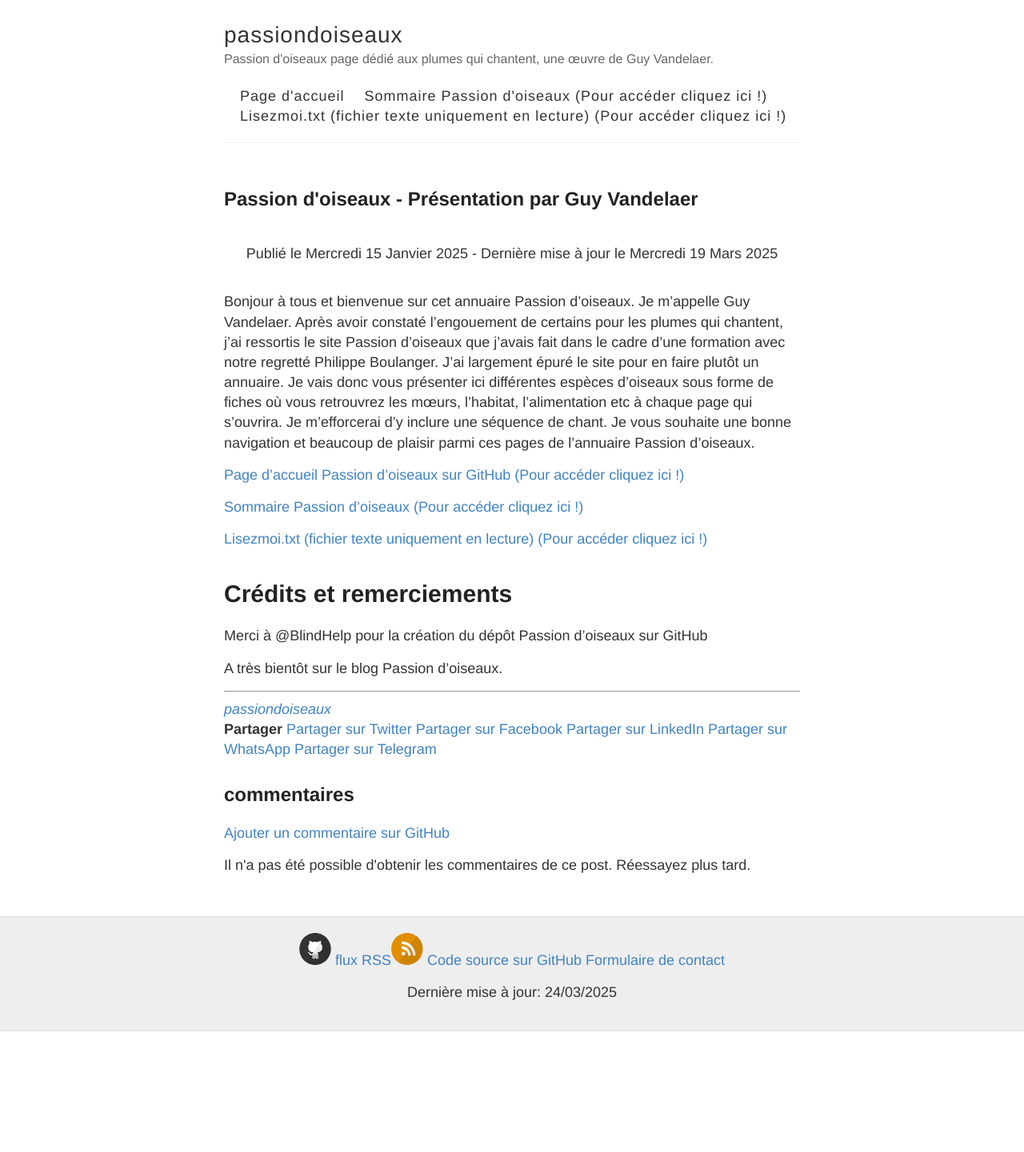
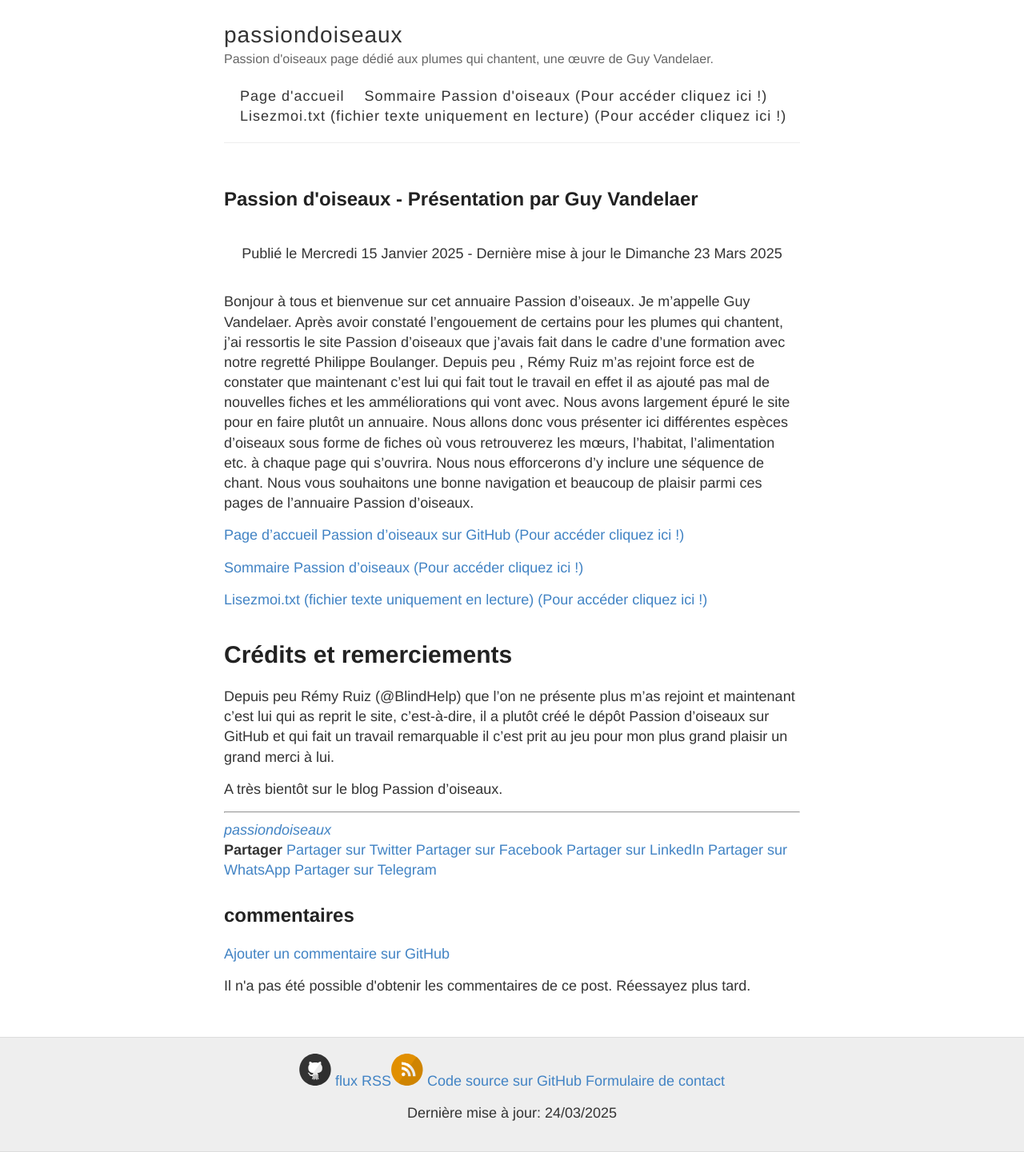
Before and after one commit to BlindHelp/passiondoiseaux, a Jekyll site: the page built from _posts/2025-01-15-Passion-Oiseaux.md, in a window 1280 px wide. Shown: the whole page at 80% size. Built offline with Jekyll 4.4.1, drawn with Linux system fonts in a browser that asks for light colours; comment, search, counter and statistics services are not loaded; before the commit the page ends 1290 px from its top, so only the background shows below that.

Commit message:
Updated files and corrected typo

```diff
--- a/Lisezmoi.txt
+++ b/Lisezmoi.txt
@@ -8,7 +8,7 @@ Depuis peu , Rémy Ruiz m'as rejoint force est de constater que maintenant c'est
 
 Nous avons  largement épuré le site pour en faire plutôt un annuaire.
 
-Nous allons donc vous présenter ici différentes espèces d'oiseaux sous forme de fiches où vous retrouverez les mœurs, l'habitat, l'alimentation et à chaque page qui s'ouvrira nous nous efforcerons d'y inclure une séquence de chant. Nous vous souhaitons une bonne navigation et beaucoup de plaisir parmi ces pages de l'annuaire Passion d'oiseaux.
+Nous allons donc vous présenter ici différentes espèces d'oiseaux sous forme de fiches où vous retrouverez les mœurs, l'habitat, l'alimentation etc. à chaque page qui s'ouvrira. Nous nous efforcerons d'y inclure une séquence de chant. Nous vous souhaitons une bonne navigation et beaucoup de plaisir parmi ces pages de l'annuaire Passion d'oiseaux.
 
 Remarque : Dans ce document, une terminologie spécifique a été adoptée pour les utilisateurs qui utilisent des aides informatiques pour les personnes aveugles.
 
--- a/_posts/2025-01-15-Passion-Oiseaux.md
+++ b/_posts/2025-01-15-Passion-Oiseaux.md
@@ -6,9 +6,9 @@ author: passiondoiseaux
 commentsId: 1
 ---
 
-<footer>Publié le Mercredi 15 Janvier 2025 - Dernière mise à jour le Mercredi 19 Mars 2025</footer>
+<footer>Publié le Mercredi 15 Janvier 2025 - Dernière mise à jour le Dimanche 23 Mars 2025</footer>
 
-Bonjour à tous et bienvenue sur cet annuaire Passion d'oiseaux. Je m'appelle Guy Vandelaer. Après avoir constaté l'engouement de certains pour les plumes qui chantent, j'ai ressortis le site Passion d'oiseaux que j'avais fait dans le cadre d'une formation avec notre regretté Philippe Boulanger. J'ai largement épuré le site pour en faire plutôt un annuaire. Je vais donc vous présenter ici différentes espèces d'oiseaux sous forme de fiches où vous retrouvrez les mœurs, l'habitat, l'alimentation etc à chaque page qui s'ouvrira. Je m'efforcerai d'y inclure une séquence de chant. Je vous souhaite une bonne navigation et beaucoup de plaisir parmi ces pages de l'annuaire Passion d'oiseaux.
+Bonjour à tous et bienvenue sur cet annuaire Passion d'oiseaux. Je m'appelle Guy Vandelaer. Après avoir constaté l'engouement de certains pour les plumes qui chantent, j'ai ressortis le site Passion d'oiseaux que j'avais fait dans le cadre d'une formation avec notre regretté Philippe Boulanger. Depuis peu , Rémy Ruiz m'as rejoint force est de constater que maintenant c'est lui qui fait tout le travail en effet il as ajouté pas mal de nouvelles fiches et les amméliorations qui vont avec. Nous avons  largement épuré le site pour en faire plutôt un annuaire. Nous allons donc vous présenter ici différentes espèces d'oiseaux sous forme de fiches où vous retrouverez les mœurs, l'habitat, l'alimentation etc. à chaque page qui s'ouvrira. Nous nous efforcerons d'y inclure une séquence de chant. Nous vous souhaitons une bonne navigation et beaucoup de plaisir parmi ces pages de l'annuaire Passion d'oiseaux.
 
 [Page d'accueil Passion d'oiseaux sur GitHub (Pour accéder cliquez ici !)](https://blindhelp.github.io/passiondoiseaux/)
 
@@ -18,7 +18,7 @@ Bonjour à tous et bienvenue sur cet annuaire Passion d'oiseaux. Je m'appelle Gu
 
 # Crédits et remerciements
 
-Merci à @BlindHelp pour la création du dépôt Passion d'oiseaux sur GitHub
+Depuis peu Rémy Ruiz (@BlindHelp) que l'on ne présente plus m'as rejoint et maintenant c'est lui qui as reprit le site, c'est-à-dire, il a plutôt créé le dépôt Passion d'oiseaux sur GitHub et qui fait un travail remarquable il c'est prit au jeu pour mon plus grand plaisir un grand merci à lui.
 
 A très bientôt sur le blog Passion d'oiseaux.
 
```
Also changed, not shown: passion-oiseaux/qui-suis-je.html (+1 -1 lines).
